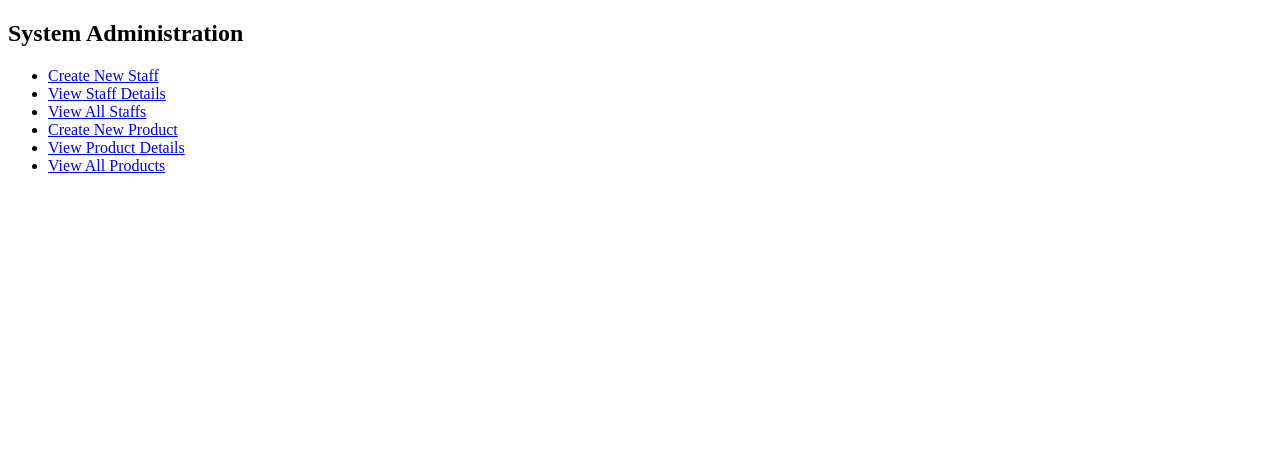
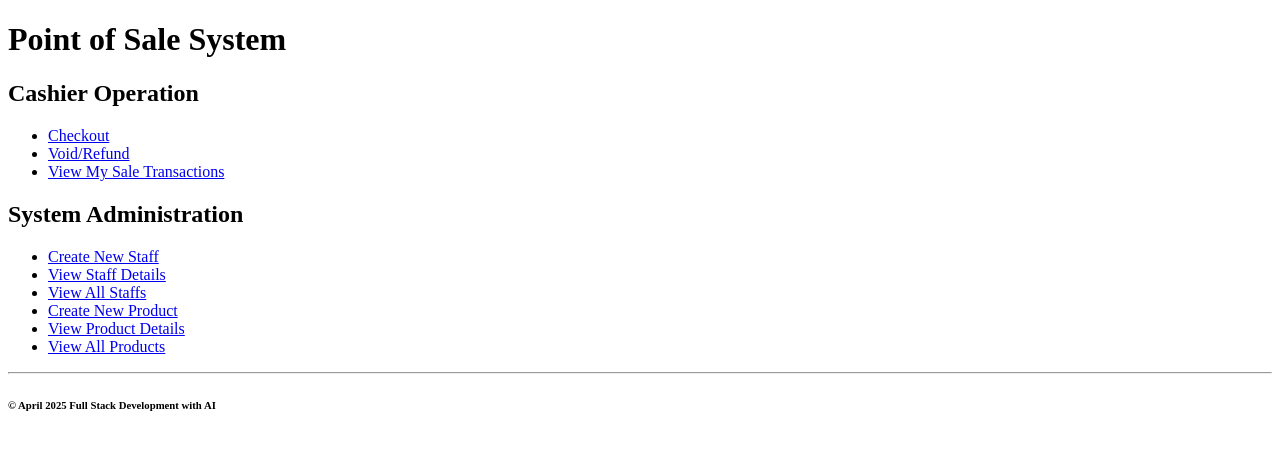
Before and after one commit to ongyuzhe/PointOfSaleSystemWeb, a plain HTML site: page index.html in a window 1280 px wide. Drawn offline with Linux system fonts and the light colour scheme.

Commit message:
modified index.html copyright

```diff
--- a/index.html
+++ b/index.html
@@ -3,9 +3,16 @@
 <head>
     <meta charset="UTF-8">
     <meta name="viewport" content="width=device-width, initial-scale=1.0">
-    <title>Lab 2.1</title>
+    <title>Lab 2.1 - Point of Sale System</title>
 </head>
 <body>
+	<h1>Point of Sale System</h1>
+		<h2>Cashier Operation</h2>
+		<ul>
+			<li><a href="./cashierOperation/checkout.html">Checkout</a></li>
+			<li><a href="./cashierOperation/voidRefund.html">Void/Refund</a></li>
+			<li><a href="./cashierOperation/viewMySaleTransactions.html">View My Sale Transactions</a></li>
+		</ul>
     <h2>System Administration</h2>
 		<ul>
 			<li><a href="./systemAdministration/createNewStaff.html">Create New Staff</a></li>
@@ -15,5 +22,9 @@
 			<li><a href="./systemAdministration/viewProductDetails.html">View Product Details</a></li>
 			<li><a href="./systemAdministration/viewAllProducts.html">View All Products</a></li>
 		</ul>
+		<p>
+			<hr/>
+			<h6>&copy; April 2025 Full Stack Development with AI</h6>
+		</p>
 </body>
 </html>
```
